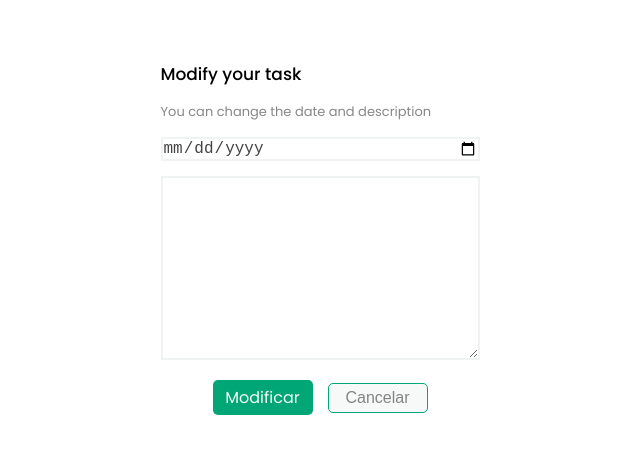
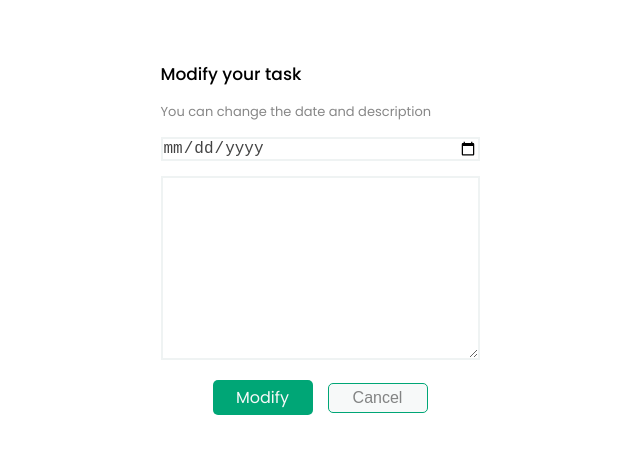
Before and after one commit to Lourdesjupo/todo-list, a React (Vite) app: page /#/editTask/1 in a window 1280 px wide. Shown: the top 454 px of the page, without its empty margins (320-960 px from the left). Built offline with nearby package versions, Linux system fonts and the light colour scheme; no server answers.

Commit message:
Resolve register localStorage error

```diff
--- a/src/components/Task.jsx
+++ b/src/components/Task.jsx
@@ -11,24 +11,29 @@ function Task ({task, onChecked, onDelete }) {
 
     return onChecked(id, check)
   }
-  // function handleClickDelete (task){
-  //   return onDelete(task)
-  // }
+
   const handleDeleteId = (id)=> {
     return onDelete(id)
   }
-
-
   const task__checked = {
 
 		width: "20px"
   }
   const id = task.id
 
+  //param (date), return boolean
+  function pastTask (dateStr)  {
+    const dateParts = dateStr.split ('/')
+    const date = new Date (`${dateParts[2]}/${dateParts[1]}/${dateParts[0]}`)
+    const now = new Date ()
+    return date < now
+
+  }
+
   return (
   <li className="task">
     <div className="task__head">
-      <p className="task__date">{task.date}</p>
+      <p className="task__date" style={{color: pastTask(task.date)? 'red': undefined}}>{task.date}</p>
       <Link to={`/editTask/${id}`}>
        <img className="task__edit" src="./pen-solid.svg" alt="editar"/>
       </Link>
--- a/src/pages/AddTask.jsx
+++ b/src/pages/AddTask.jsx
@@ -5,7 +5,6 @@ import { Link, useNavigate } from 'react-router-dom';
 // eslint-disable-next-line react/prop-types
 function AddTask() {
   const [newTask, setNewTask] = useState({
-    fk_user: 1,
     name: '',
     date: '',
     checked: false,
--- a/src/pages/EditTask.jsx
+++ b/src/pages/EditTask.jsx
@@ -76,10 +76,10 @@ function EditTask() {
             </fieldset>
             <div className='buttons__form'>
               <button className='btn_addTask' onClick={handleClick}>
-                Modificar
+                Modify
               </button>
               <button className='btn_cancel' onClick={handleClickCancel}>
-                  Cancelar
+                  Cancel
                 </button>
 
             </div>
```
Also changed, not shown: 1 other file (tests, documents, lock files or other folders).
